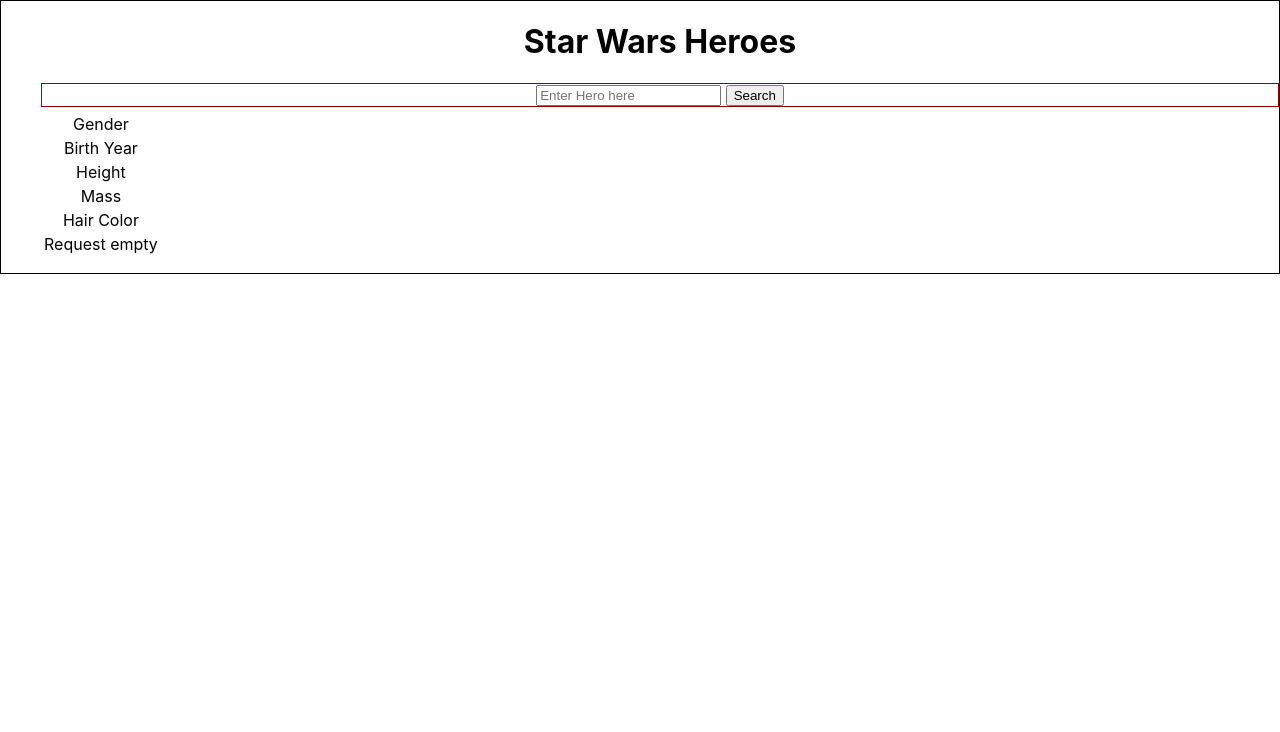
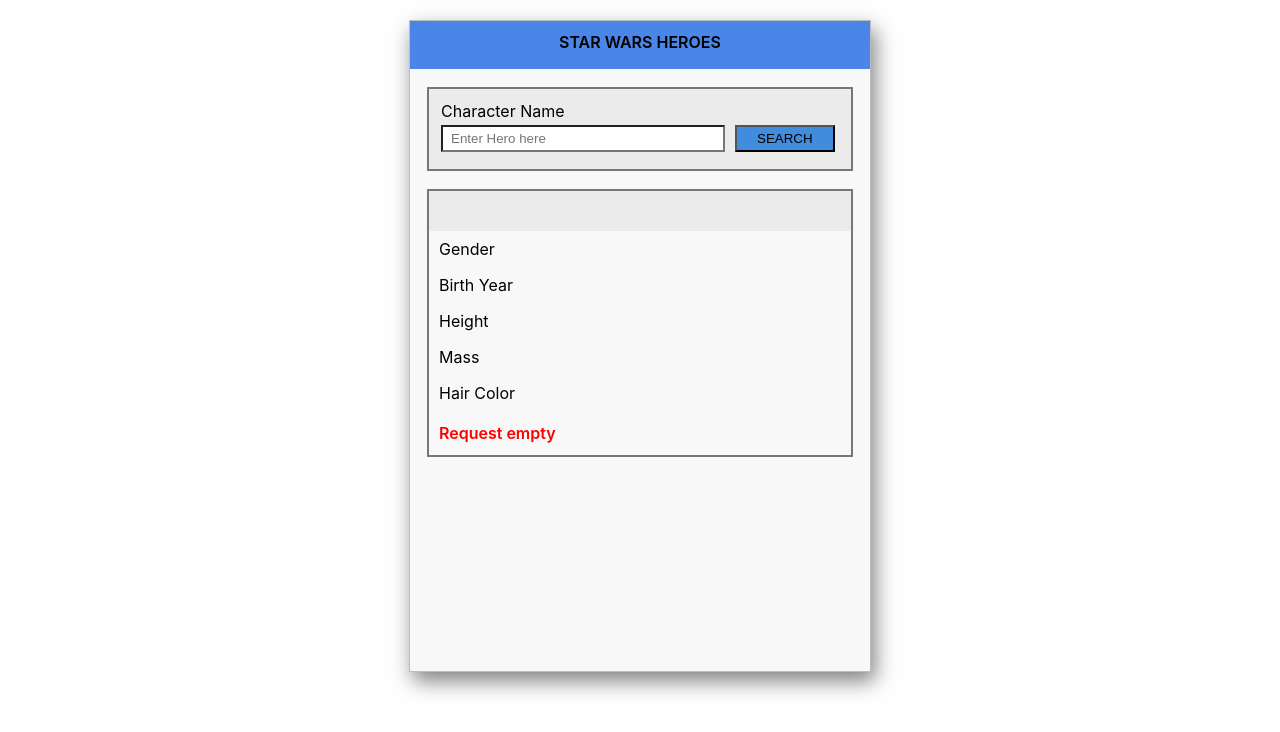
Before and after one commit to thimpat/starwars, a React (Create React App) app: page / in a window 1280 px wide. Shown: the top 732 px of the page. Built offline with nearby package versions, Linux system fonts and the light colour scheme.

Commit message:
STYLE: Apply style to card

```diff
--- a/src/components/HeroCard/HeroCard.tsx
+++ b/src/components/HeroCard/HeroCard.tsx
@@ -5,10 +5,38 @@ import HeroSearchBar from "../HeroSearchBar/HeroSearchBar";
 import HeroInfo from "../HeroInfo/HeroInfo";
 
 const Container = styled.div`
-  border: 1px solid black;
+  background: #F8F8F8;
+  border: solid #BDBDBD 1px;
+  box-shadow: 4px 9px 20px rgba(0, 0, 0, 0.5);
+  height: 650px;
+  margin: 20px auto;
+  width: 460px;
+
+  h1 {
+    display: inline-block;
+    font-size: 1rem;
+    font-weight: 600;
+    text-transform: uppercase;
+    vertical-align: middle;
+  }
 
   ul {
+    display: inline-block;
     list-style: none;
+    margin: 0;
+    padding: 0;
+    width: 100%;
+
+    li {
+      &.header {
+        background: rgb(74, 134, 231);
+        height: 48px;
+      }
+
+      display: inline-block;
+      width: 100%;
+    }
+
   }
 `;
 
@@ -19,7 +47,7 @@ function HeroCard() {
         <HeroCardContext.Provider value={{selectedActor, setSelectedActor}}>
             <Container>
                 <ul>
-                    <li>
+                    <li className="header">
                         <h1>Star Wars Heroes</h1>
                     </li>
                     <li>
--- a/src/components/HeroInfo/HeroInfo.tsx
+++ b/src/components/HeroInfo/HeroInfo.tsx
@@ -5,6 +5,51 @@ import {HeroType, Gender} from "../../types/HeroType";
 import {requestCharacterInfo} from "../../helpers/swapi/swapi";
 
 const Container = styled.div`
+  border: solid 2px rgb(119, 119, 119);
+  margin: 0 auto;
+  width: 422px;
+
+  table {
+    border: none;
+    border-collapse: collapse;
+    width: 100%;
+
+    thead {
+      background: rgb(235, 235, 235);
+      height: 40px;
+      padding: 0 10px;
+      text-align: left;
+      text-indent: 10px;
+      width: 100%;
+    }
+
+    tbody {
+      td {
+        padding: 8px 0;
+        text-align: left;
+        text-indent: 10px;
+        // Left column
+        &:first-of-type {
+          width: 300px;
+        }
+      }
+    }
+
+    tfoot {
+      color: red;
+      font-weight: 600;
+      text-align: center;
+
+      td {
+        &:first-child {
+          padding: 12px 0;
+          text-align: left;
+          text-indent: 10px;
+        }
+      }
+    }
+  }
+
 `;
 
 function HeroInfo() {
@@ -35,6 +80,7 @@ function HeroInfo() {
                 <thead>
                 <tr>
                     <td>{info.name}</td>
+                    <td>&nbsp;</td>
                 </tr>
                 </thead>
                 <tbody>
@@ -62,6 +108,7 @@ function HeroInfo() {
                 <tfoot>
                 <tr>
                     <td>{info?.error?.message}</td>
+                    <td/>
                 </tr>
                 </tfoot>
             </table>
--- a/src/components/HeroSearchBar/HeroSearchBar.tsx
+++ b/src/components/HeroSearchBar/HeroSearchBar.tsx
@@ -3,7 +3,35 @@ import {ChangeEvent, useContext, useRef} from "react";
 import HeroCardContext from "../../contexts/HeroCardContext";
 
 const Container = styled.div`
-  border: solid 1px darkred;
+  background: rgb(235, 235, 235);
+  border: solid 2px rgb(119, 119, 119);
+  height: 64px;
+  margin: 18px auto;
+  padding: 8px;
+  width: 406px;
+
+  li {
+    span {
+      display: inline-block;
+      padding: 4px 10px 0 4px;
+    }
+
+    text-align: left;
+  }
+
+  input {
+    border-radius: 0;
+    padding: 4px 8px;
+    width: 264px;
+  }
+
+  button {
+    background: rgb(65, 140, 220);
+    border-radius: 0;
+    padding: 4px 20px;
+    text-transform: uppercase;
+  }
+
 `;
 
 function HeroSearchBar() {
@@ -20,13 +48,21 @@ function HeroSearchBar() {
 
     return (
         <Container>
+            <ul>
+                <li>
+                    <span>Character Name</span>
+                </li>
+                <li>
                     <span><input type="text" ref={inputRef} placeholder="Enter Hero here"/> </span>
+
                     <button
                         data-testid="search-button"
                         onClick={updateActorName}
                     >
                         Search
                     </button>
+                </li>
+            </ul>
         </Container>
     );
 }
--- a/src/helpers/swapi/swapi.ts
+++ b/src/helpers/swapi/swapi.ts
@@ -27,7 +27,7 @@ export const requestCharacterInfo = async (name = ""): Promise<HeroType> =>
         const json = await response.json();
         if (!json || !json.results || !json.results.length)
         {
-            return {error: {message: "Query has returned no result"}};
+            return {error: {message: "Could not find entry"}};
         }
 
         // Return only the first result
```
Lines whose indentation alone changed are shown as unchanged.
